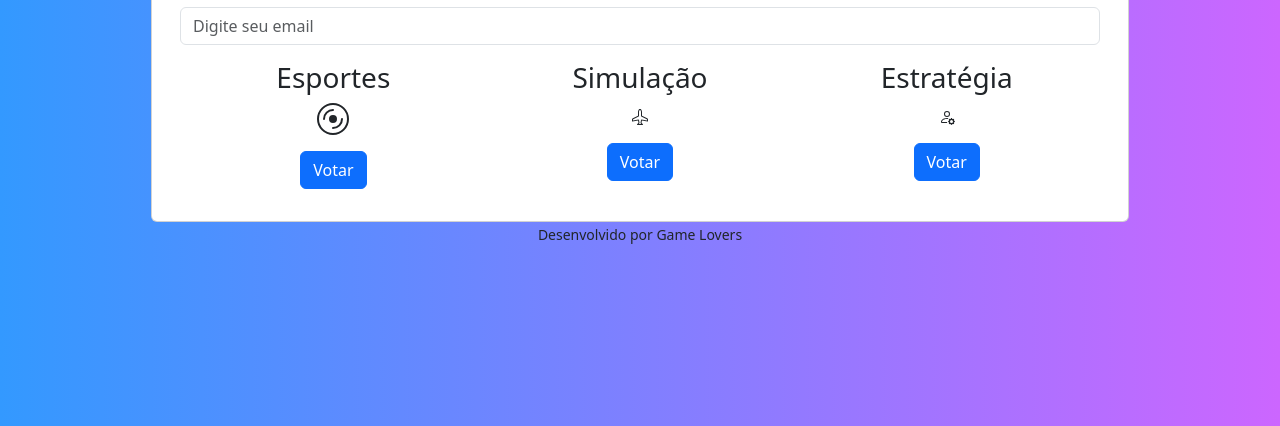
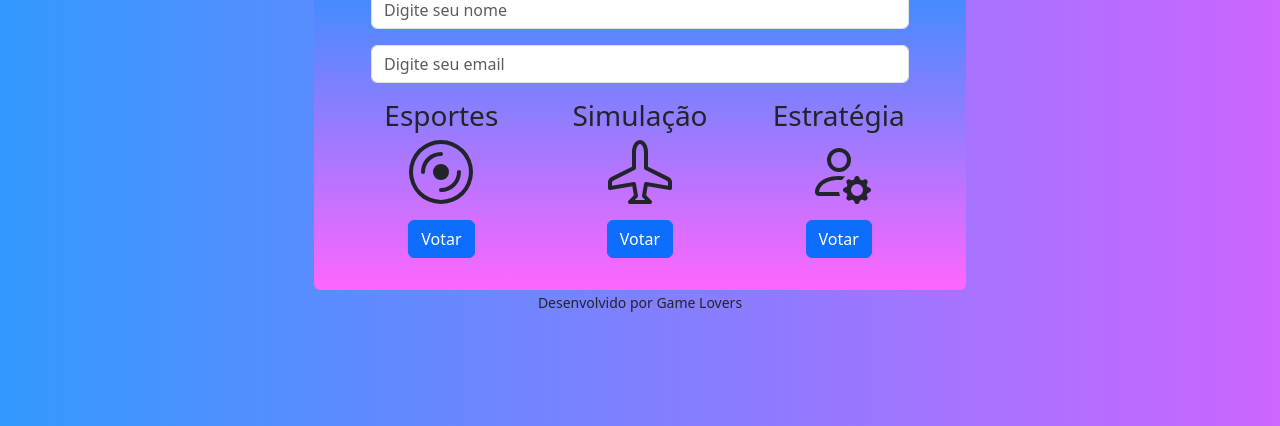
Before and after one commit to felip-SN/bootcamp-devjr-modulo-2-project, a plain HTML site: page index.html in a window 1280 px wide. Shown: the part 374-800 px from the top of the page. Drawn offline with nearby package versions, Linux system fonts and the light colour scheme.

Commit message:
closes #4 Card estilizado

```diff
--- a/assets/css/style.css
+++ b/assets/css/style.css
@@ -28,12 +28,22 @@ body{
 }
 
 .card{
-    width: 75%;
+    width: 50%;
 
     margin-left: auto;
     margin-right: auto;
+    border: transparent;
+
+    background-image: linear-gradient(to bottom, #0099ff , #ff66ff);
 
     .title-card{
         text-align: center !important;
+        color: white;
+    }
+
+    .inputs{
+        max-width: fit-content;
+        margin-left: auto;
+        margin-right: auto;
     }
 }
--- a/index.html
+++ b/index.html
@@ -35,12 +35,12 @@
                 <div class="title-card">
                     <h2>Digite os seus dados e escolha entre os três finalistas!</h2>
                 </div>
-                <div class="row">
+                <div class="row inputs">
                     <div class="mb-3">
                         <input type="text" class="form-control" placeholder="Digite seu nome">
                     </div>
                     <div class="mb-3">
-                        <input type="text" class="form-control" placeholder="Digite seu email">
+                        <input type="email" class="form-control" placeholder="Digite seu email">
                     </div>
                 </div>
 
@@ -49,7 +49,7 @@
                         <div class="col">
                             <h3>Esportes</h3>
                             <div class="mb-3">
-                                <svg xmlns="http://www.w3.org/2000/svg" width="32" height="32" fill="currentColor" class="bi bi-disc" viewBox="0 0 16 16">
+                                <svg xmlns="http://www.w3.org/2000/svg" width="64" height="64" fill="currentColor" class="bi bi-disc" viewBox="0 0 16 16">
                                     <path d="M8 15A7 7 0 1 1 8 1a7 7 0 0 1 0 14m0 1A8 8 0 1 0 8 0a8 8 0 0 0 0 16"/>
                                     <path d="M10 8a2 2 0 1 1-4 0 2 2 0 0 1 4 0M8 4a4 4 0 0 0-4 4 .5.5 0 0 1-1 0 5 5 0 0 1 5-5 .5.5 0 0 1 0 1m4.5 3.5a.5.5 0 0 1 .5.5 5 5 0 0 1-5 5 .5.5 0 0 1 0-1 4 4 0 0 0 4-4 .5.5 0 0 1 .5-.5"/>
                                   </svg>
@@ -61,7 +61,7 @@
                         <div class="col">
                             <h3>Simulação</h3>
                             <div class="mb-3">
-                                <svg xmlns="http://www.w3.org/2000/svg" width="16" height="16" fill="currentColor" class="bi bi-airplane" viewBox="0 0 16 16">
+                                <svg xmlns="http://www.w3.org/2000/svg" width="64" height="64" fill="currentColor" class="bi bi-airplane" viewBox="0 0 16 16">
                                     <path d="M6.428 1.151C6.708.591 7.213 0 8 0s1.292.592 1.572 1.151C9.861 1.73 10 2.431 10 3v3.691l5.17 2.585a1.5 1.5 0 0 1 .83 1.342V12a.5.5 0 0 1-.582.493l-5.507-.918-.375 2.253 1.318 1.318A.5.5 0 0 1 10.5 16h-5a.5.5 0 0 1-.354-.854l1.319-1.318-.376-2.253-5.507.918A.5.5 0 0 1 0 12v-1.382a1.5 1.5 0 0 1 .83-1.342L6 6.691V3c0-.568.14-1.271.428-1.849m.894.448C7.111 2.02 7 2.569 7 3v4a.5.5 0 0 1-.276.447l-5.448 2.724a.5.5 0 0 0-.276.447v.792l5.418-.903a.5.5 0 0 1 .575.41l.5 3a.5.5 0 0 1-.14.437L6.708 15h2.586l-.647-.646a.5.5 0 0 1-.14-.436l.5-3a.5.5 0 0 1 .576-.411L15 11.41v-.792a.5.5 0 0 0-.276-.447L9.276 7.447A.5.5 0 0 1 9 7V3c0-.432-.11-.979-.322-1.401C8.458 1.159 8.213 1 8 1s-.458.158-.678.599"/>
                                 </svg>
                             </div>
@@ -72,7 +72,7 @@
                         <div class="col">
                             <h3>Estratégia</h3>
                             <div class="mb-3">
-                                <svg xmlns="http://www.w3.org/2000/svg" width="16" height="16" fill="currentColor" class="bi bi-person-gear" viewBox="0 0 16 16">
+                                <svg xmlns="http://www.w3.org/2000/svg" width="64" height="64" fill="currentColor" class="bi bi-person-gear" viewBox="0 0 16 16">
                                     <path d="M11 5a3 3 0 1 1-6 0 3 3 0 0 1 6 0M8 7a2 2 0 1 0 0-4 2 2 0 0 0 0 4m.256 7a4.5 4.5 0 0 1-.229-1.004H3c.001-.246.154-.986.832-1.664C4.484 10.68 5.711 10 8 10q.39 0 .74.025c.226-.341.496-.65.804-.918Q8.844 9.002 8 9c-5 0-6 3-6 4s1 1 1 1zm3.63-4.54c.18-.613 1.048-.613 1.229 0l.043.148a.64.64 0 0 0 .921.382l.136-.074c.561-.306 1.175.308.87.869l-.075.136a.64.64 0 0 0 .382.92l.149.045c.612.18.612 1.048 0 1.229l-.15.043a.64.64 0 0 0-.38.921l.074.136c.305.561-.309 1.175-.87.87l-.136-.075a.64.64 0 0 0-.92.382l-.045.149c-.18.612-1.048.612-1.229 0l-.043-.15a.64.64 0 0 0-.921-.38l-.136.074c-.561.305-1.175-.309-.87-.87l.075-.136a.64.64 0 0 0-.382-.92l-.148-.045c-.613-.18-.613-1.048 0-1.229l.148-.043a.64.64 0 0 0 .382-.921l-.074-.136c-.306-.561.308-1.175.869-.87l.136.075a.64.64 0 0 0 .92-.382zM14 12.5a1.5 1.5 0 1 0-3 0 1.5 1.5 0 0 0 3 0"/>
                                 </svg>
                             </div>
```
